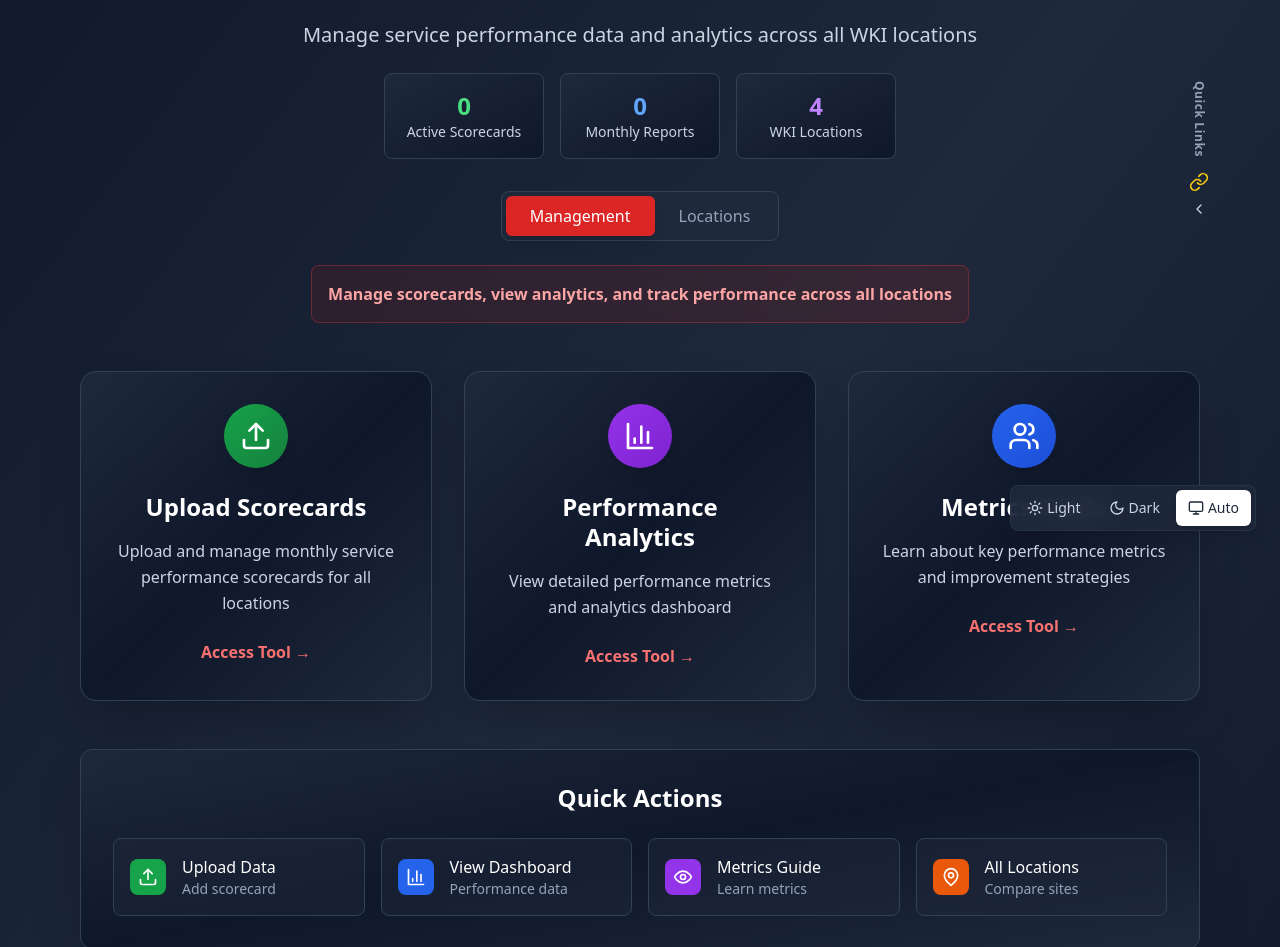
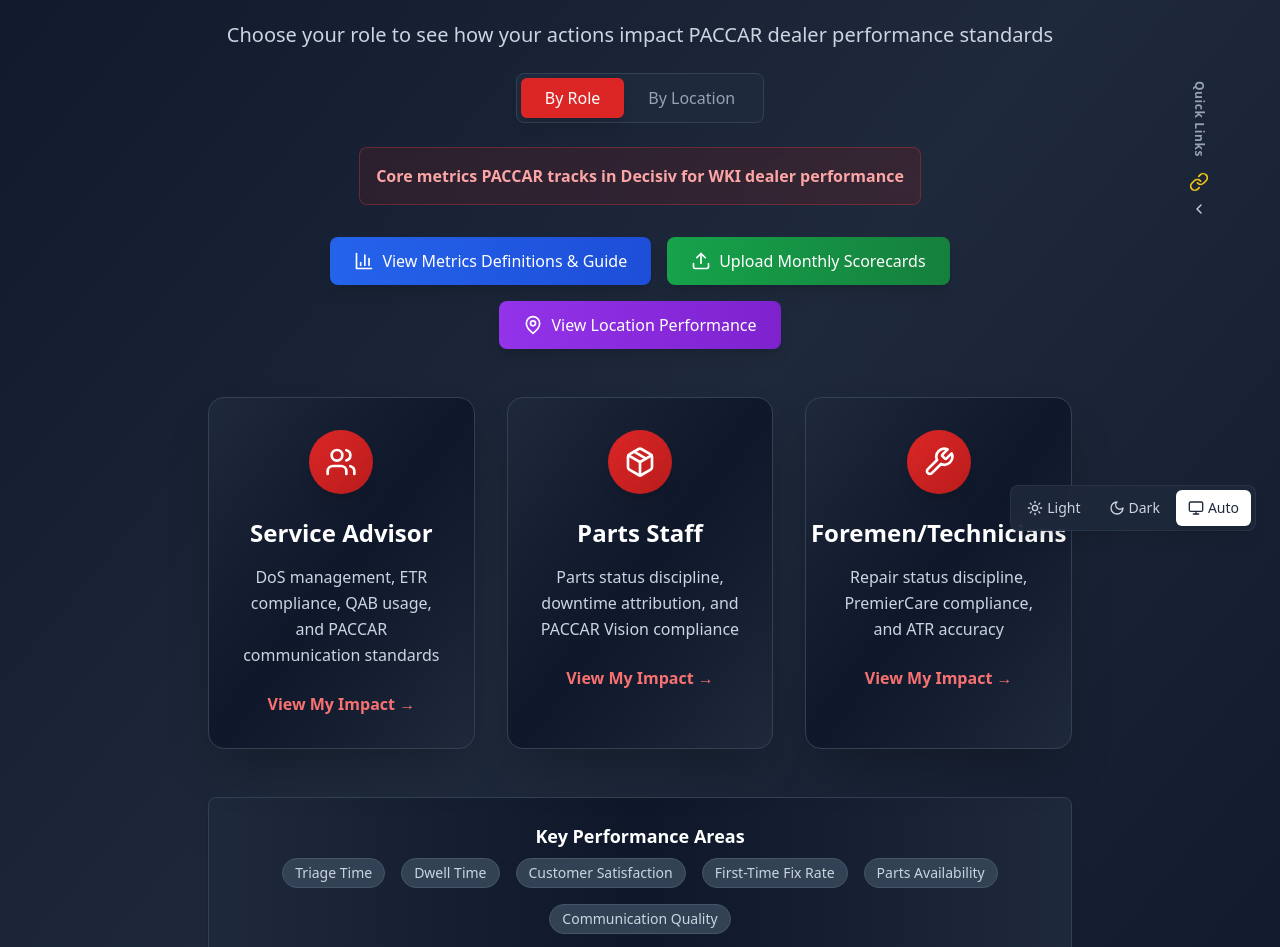
Before and after one commit to MikeWKI/WKI-Service-Management-App, a React (Create React App) app in the folder frontend/: page /metrics in a window 1280 px wide. Shown: the part 245-1192 px from the top of the page. Built offline with nearby package versions, Linux system fonts and the light colour scheme; the HTML template or start-up script is replaced by a standard one.

Commit message:
layout changes1

```diff
--- a/frontend/src/components/MetricsRoleSelection.tsx
+++ b/frontend/src/components/MetricsRoleSelection.tsx
@@ -1,8 +1,8 @@
 import React, { useState } from 'react';
 import { useNavigate, Link } from 'react-router-dom';
-import { Users, Wrench, Package, BarChart3, Upload, MapPin, Eye } from 'lucide-react';
+import { Users, Wrench, Package, BarChart3, Upload, MapPin } from 'lucide-react';
 
-interface ViewOption {
+interface RoleOption {
   id: string;
   title: string;
   description: string;
@@ -11,132 +11,103 @@
   path: string;
 }
 
-const managementOptions: ViewOption[] = [
+const roleOptions: RoleOption[] = [
   {
-    id: 'upload-scorecards',
-    title: 'Upload Scorecards',
-    description: 'Upload and manage monthly service performance scorecards for all locations',
-    icon: <Upload size={32} />,
-    color: 'bg-gradient-to-br from-green-600 to-green-700',
-    path: '/metrics/scorecard-manager'
+    id: 'service-advisor',
+    title: 'Service Advisor',
+    description: 'DoS management, ETR compliance, QAB usage, and PACCAR communication standards',
+    icon: <Users size={32} />,
+    color: 'bg-gradient-to-br from-red-600 to-red-700',
+    path: '/metrics/service-advisor'
   },
   {
-    id: 'view-analytics',
-    title: 'Performance Analytics',
-    description: 'View detailed performance metrics and analytics dashboard',
-    icon: <BarChart3 size={32} />,
-    color: 'bg-gradient-to-br from-purple-600 to-purple-700',
-    path: '/location-metrics'
+    id: 'parts-staff',
+    title: 'Parts Staff',
+    description: 'Parts status discipline, downtime attribution, and PACCAR Vision compliance',
+    icon: <Package size={32} />,
+    color: 'bg-gradient-to-br from-red-600 to-red-700',
+    path: '/metrics/parts-staff'
   },
   {
-    id: 'metrics-guide',
-    title: 'Metrics Guide',
-    description: 'Learn about key performance metrics and improvement strategies',
-    icon: <Users size={32} />,
-    color: 'bg-gradient-to-br from-blue-600 to-blue-700',
-    path: '/metrics/definitions'
+    id: 'technician',
+    title: 'Foremen/Technicians',
+    description: 'Repair status discipline, PremierCare compliance, and ATR accuracy',
+    icon: <Wrench size={32} />,
+    color: 'bg-gradient-to-br from-red-600 to-red-700',
+    path: '/metrics/technician'
   }
 ];
 
-const locationOptions: ViewOption[] = [
+const locationOptions: RoleOption[] = [
   {
     id: 'wichita',
-    title: 'Wichita Kenworth',
+    title: 'Wichita',
     description: 'View performance metrics and scorecard data for Wichita location',
-    icon: <MapPin size={32} />,
+    icon: <BarChart3 size={32} />,
     color: 'bg-gradient-to-br from-blue-600 to-blue-700',
-    path: '/metrics/location/wichita'
+    path: '/metrics/wichita'
   },
   {
     id: 'emporia',
-    title: 'Emporia Kenworth',
+    title: 'Emporia',
     description: 'View performance metrics and scorecard data for Emporia location',
-    icon: <MapPin size={32} />,
+    icon: <BarChart3 size={32} />,
     color: 'bg-gradient-to-br from-green-600 to-green-700',
-    path: '/metrics/location/emporia'
+    path: '/metrics/emporia'
   },
   {
     id: 'dodge-city',
-    title: 'Dodge City Kenworth',
+    title: 'Dodge City',
     description: 'View performance metrics and scorecard data for Dodge City location',
-    icon: <MapPin size={32} />,
+    icon: <BarChart3 size={32} />,
     color: 'bg-gradient-to-br from-purple-600 to-purple-700',
-    path: '/metrics/location/dodge-city'
+    path: '/metrics/dodge-city'
   },
   {
     id: 'liberal',
-    title: 'Liberal Kenworth',
+    title: 'Liberal',
     description: 'View performance metrics and scorecard data for Liberal location',
-    icon: <MapPin size={32} />,
+    icon: <BarChart3 size={32} />,
     color: 'bg-gradient-to-br from-orange-600 to-orange-700',
-    path: '/metrics/location/liberal'
+    path: '/metrics/liberal'
   }
 ];
 
 export default function MetricsRoleSelection() {
-  const [viewMode, setViewMode] = useState<'management' | 'location'>('management');
+  const [viewMode, setViewMode] = useState<'role' | 'location'>('role');
   const navigate = useNavigate();
 
-  const handleOptionSelect = (path: string) => {
+  const handleRoleSelect = (path: string) => {
     navigate(path);
   };
 
-  const currentOptions = viewMode === 'management' ? managementOptions : locationOptions;
-
-  // Get quick stats from localStorage
-  const getQuickStats = () => {
-    const scorecards = localStorage.getItem('wki-scorecards');
-    const dealershipData = localStorage.getItem('wki-dealership-scorecards');
-
-    const locationCount = scorecards ? JSON.parse(scorecards).length : 0;
-    const dealershipCount = dealershipData ? JSON.parse(dealershipData).length : 0;
-
-    return { locationCount, dealershipCount };
-  };
-
-  const { locationCount, dealershipCount } = getQuickStats();
+  const currentOptions = viewMode === 'role' ? roleOptions : locationOptions;
 
   return (
-    <div className="max-w-6xl mx-auto px-4 py-8">
+    <div className="max-w-4xl mx-auto px-4 py-8">
       <div className="text-center mb-12">
         <h1 className="text-4xl font-bold bg-gradient-to-r from-red-600 to-red-700 bg-clip-text text-transparent mb-4">
-          Service Performance Dashboard
+          PACCAR Dealer Performance Metrics
         </h1>
         <p className="text-xl text-slate-300 mb-6">
-          {viewMode === 'management' ?
-            'Manage service performance data and analytics across all WKI locations' :
+          {viewMode === 'role' ?
+            'Choose your role to see how your actions impact PACCAR dealer performance standards' :
             'Select a location to view current performance metrics and scorecard data'
           }
         </p>
-
-        {/* Quick Stats */}
-        <div className="grid md:grid-cols-3 gap-4 max-w-lg mx-auto mb-8">
-          <div className="bg-gradient-to-br from-slate-800 to-slate-900 rounded-lg p-4 border border-slate-700">
-            <div className="text-2xl font-bold text-green-400">{locationCount}</div>
-            <div className="text-slate-300 text-sm">Active Scorecards</div>
-          </div>
-          <div className="bg-gradient-to-br from-slate-800 to-slate-900 rounded-lg p-4 border border-slate-700">
-            <div className="text-2xl font-bold text-blue-400">{dealershipCount}</div>
-            <div className="text-slate-300 text-sm">Monthly Reports</div>
-          </div>
-          <div className="bg-gradient-to-br from-slate-800 to-slate-900 rounded-lg p-4 border border-slate-700">
-            <div className="text-2xl font-bold text-purple-400">4</div>
-            <div className="text-slate-300 text-sm">WKI Locations</div>
-          </div>
-        </div>
 
         {/* View Mode Toggle */}
         <div className="flex justify-center mb-6">
           <div className="bg-slate-800 p-1 rounded-lg border border-slate-700">
             <button
-              onClick={() => setViewMode('management')}
+              onClick={() => setViewMode('role')}
               className={`px-6 py-2 rounded-md font-medium transition-all ${
-                viewMode === 'management'
+                viewMode === 'role'
                   ? 'bg-red-600 text-white shadow-lg'
                   : 'text-slate-400 hover:text-white'
               }`}
             >
-              Management
+              By Role
             </button>
             <button
               onClick={() => setViewMode('location')}
@@ -146,26 +117,53 @@
                   : 'text-slate-400 hover:text-white'
               }`}
             >
-              Locations
+              By Location
             </button>
           </div>
         </div>
 
         <div className="bg-gradient-to-r from-red-900/20 to-red-800/20 border border-red-500/30 rounded-lg p-4 inline-block backdrop-blur-sm">
           <p className="text-red-300 font-semibold">
-            {viewMode === 'management' ?
-              'Manage scorecards, view analytics, and track performance across all locations' :
+            {viewMode === 'role' ?
+              'Core metrics PACCAR tracks in Decisiv for WKI dealer performance' :
               'Location-specific performance data from uploaded monthly scorecards'
             }
           </p>
         </div>
+
+        {/* Metrics Definitions Link */}
+        <div className="mt-8 flex flex-wrap justify-center gap-4">
+          <Link
+            to="/metrics/definitions"
+            className="inline-flex items-center px-6 py-3 bg-gradient-to-r from-blue-600 to-blue-700 text-white font-medium rounded-lg hover:from-blue-700 hover:to-blue-800 transition-all duration-200 shadow-lg hover:shadow-blue-500/25"
+          >
+            <BarChart3 className="w-5 h-5 mr-2" />
+            View Metrics Definitions & Guide
+          </Link>
+
+          <Link
+            to="/scorecard-manager"
+            className="inline-flex items-center px-6 py-3 bg-gradient-to-r from-green-600 to-green-700 text-white font-medium rounded-lg hover:from-green-700 hover:to-green-800 transition-all duration-200 shadow-lg hover:shadow-green-500/25"
+          >
+            <Upload className="w-5 h-5 mr-2" />
+            Upload Monthly Scorecards
+          </Link>
+
+          <Link
+            to="/location-metrics"
+            className="inline-flex items-center px-6 py-3 bg-gradient-to-r from-purple-600 to-purple-700 text-white font-medium rounded-lg hover:from-purple-700 hover:to-purple-800 transition-all duration-200 shadow-lg hover:shadow-purple-500/25"
+          >
+            <MapPin className="w-5 h-5 mr-2" />
+            View Location Performance
+          </Link>
+        </div>
       </div>
 
-      <div className="grid md:grid-cols-3 gap-8 mb-12">
+      <div className="grid md:grid-cols-3 gap-8">
         {currentOptions.map((option) => (
           <button
             key={option.id}
-            onClick={() => handleOptionSelect(option.path)}
+            onClick={() => handleRoleSelect(option.path)}
             className="group bg-gradient-to-br from-slate-800 via-slate-900 to-slate-800 rounded-2xl shadow-2xl p-8 hover:shadow-red-500/25 hover:shadow-2xl transition-all duration-500 hover:scale-105 border border-slate-700 hover:border-red-500/50 flex flex-col items-center text-center"
           >
             <div className={`${option.color} w-16 h-16 rounded-full flex items-center justify-center mb-6 text-white group-hover:scale-110 transition-transform duration-300 shadow-lg group-hover:shadow-red-500/50`}>
@@ -183,84 +181,24 @@
             </p>
 
             <div className="text-red-400 font-semibold group-hover:text-red-300 flex items-center justify-center">
-              {viewMode === 'management' ? 'Access Tool →' : 'View Metrics →'}
+              {viewMode === 'role' ? 'View My Impact →' : 'View Location Metrics →'}
             </div>
           </button>
         ))}
       </div>
 
-      {/* Quick Actions */}
-      <div className="bg-gradient-to-br from-slate-800 via-slate-900 to-slate-800 rounded-xl p-8 border border-slate-700 shadow-2xl mb-8">
-        <h2 className="text-2xl font-bold text-white mb-6 text-center">Quick Actions</h2>
-        <div className="grid md:grid-cols-2 lg:grid-cols-4 gap-4">
-          <Link
-            to="/metrics/scorecard-manager"
-            className="flex items-center p-4 bg-slate-800/50 rounded-lg border border-slate-700 hover:border-green-500 transition-colors group"
-          >
-            <div className="bg-green-600 p-2 rounded-lg mr-4 group-hover:bg-green-500 transition-colors">
-              <Upload className="w-5 h-5 text-white" />
-            </div>
-            <div>
-              <div className="font-medium text-white">Upload Data</div>
-              <div className="text-slate-400 text-sm">Add scorecard</div>
-            </div>
-          </Link>
-
-          <Link
-            to="/location-metrics"
-            className="flex items-center p-4 bg-slate-800/50 rounded-lg border border-slate-700 hover:border-blue-500 transition-colors group"
-          >
-            <div className="bg-blue-600 p-2 rounded-lg mr-4 group-hover:bg-blue-500 transition-colors">
-              <BarChart3 className="w-5 h-5 text-white" />
-            </div>
-            <div>
-              <div className="font-medium text-white">View Dashboard</div>
-              <div className="text-slate-400 text-sm">Performance data</div>
-            </div>
-          </Link>
-
-          <Link
-            to="/metrics/definitions"
-            className="flex items-center p-4 bg-slate-800/50 rounded-lg border border-slate-700 hover:border-purple-500 transition-colors group"
-          >
-            <div className="bg-purple-600 p-2 rounded-lg mr-4 group-hover:bg-purple-500 transition-colors">
-              <Eye className="w-5 h-5 text-white" />
-            </div>
-            <div>
-              <div className="font-medium text-white">Metrics Guide</div>
-              <div className="text-slate-400 text-sm">Learn metrics</div>
-            </div>
-          </Link>
-
-          <Link
-            to="/metrics"
-            className="flex items-center p-4 bg-slate-800/50 rounded-lg border border-slate-700 hover:border-orange-500 transition-colors group"
-          >
-            <div className="bg-orange-600 p-2 rounded-lg mr-4 group-hover:bg-orange-500 transition-colors">
-              <MapPin className="w-5 h-5 text-white" />
-            </div>
-            <div>
-              <div className="font-medium text-white">All Locations</div>
-              <div className="text-slate-400 text-sm">Compare sites</div>
-            </div>
-          </Link>
-        </div>
-      </div>
-
-      {/* Key Performance Areas - Using only actual backend metrics */}
-      <div className="bg-gradient-to-r from-slate-800 via-slate-900 to-slate-800 rounded-lg p-6 text-center border border-slate-700 shadow-lg">
-        <h3 className="text-lg font-semibold text-white mb-4">
-          Tracked Performance Metrics
+      <div className="mt-12 bg-gradient-to-r from-slate-800 via-slate-900 to-slate-800 rounded-lg p-6 text-center border border-slate-700 shadow-lg">
+        <h3 className="text-lg font-semibold text-white mb-2">
+          Key Performance Areas
         </h3>
         <div className="flex flex-wrap justify-center gap-4 text-sm text-slate-300">
+          <span className="bg-slate-700 px-3 py-1 rounded-full border border-slate-600 hover:border-red-500/50 transition-colors">Triage Time</span>
           <span className="bg-slate-700 px-3 py-1 rounded-full border border-slate-600 hover:border-red-500/50 transition-colors">Dwell Time</span>
-          <span className="bg-slate-700 px-3 py-1 rounded-full border border-slate-600 hover:border-red-500/50 transition-colors">Triage Time</span>
-          <span className="bg-slate-700 px-3 py-1 rounded-full border border-slate-600 hover:border-red-500/50 transition-colors">Case Volume</span>
           <span className="bg-slate-700 px-3 py-1 rounded-full border border-slate-600 hover:border-red-500/50 transition-colors">Customer Satisfaction</span>
+          <span className="bg-slate-700 px-3 py-1 rounded-full border border-slate-600 hover:border-red-500/50 transition-colors">First-Time Fix Rate</span>
+          <span className="bg-slate-700 px-3 py-1 rounded-full border border-slate-600 hover:border-red-500/50 transition-colors">Parts Availability</span>
+          <span className="bg-slate-700 px-3 py-1 rounded-full border border-slate-600 hover:border-red-500/50 transition-colors">Communication Quality</span>
         </div>
-        <p className="text-slate-400 text-sm mt-4">
-          Metrics extracted from uploaded monthly scorecard PDFs
-        </p>
       </div>
     </div>
   );
```
